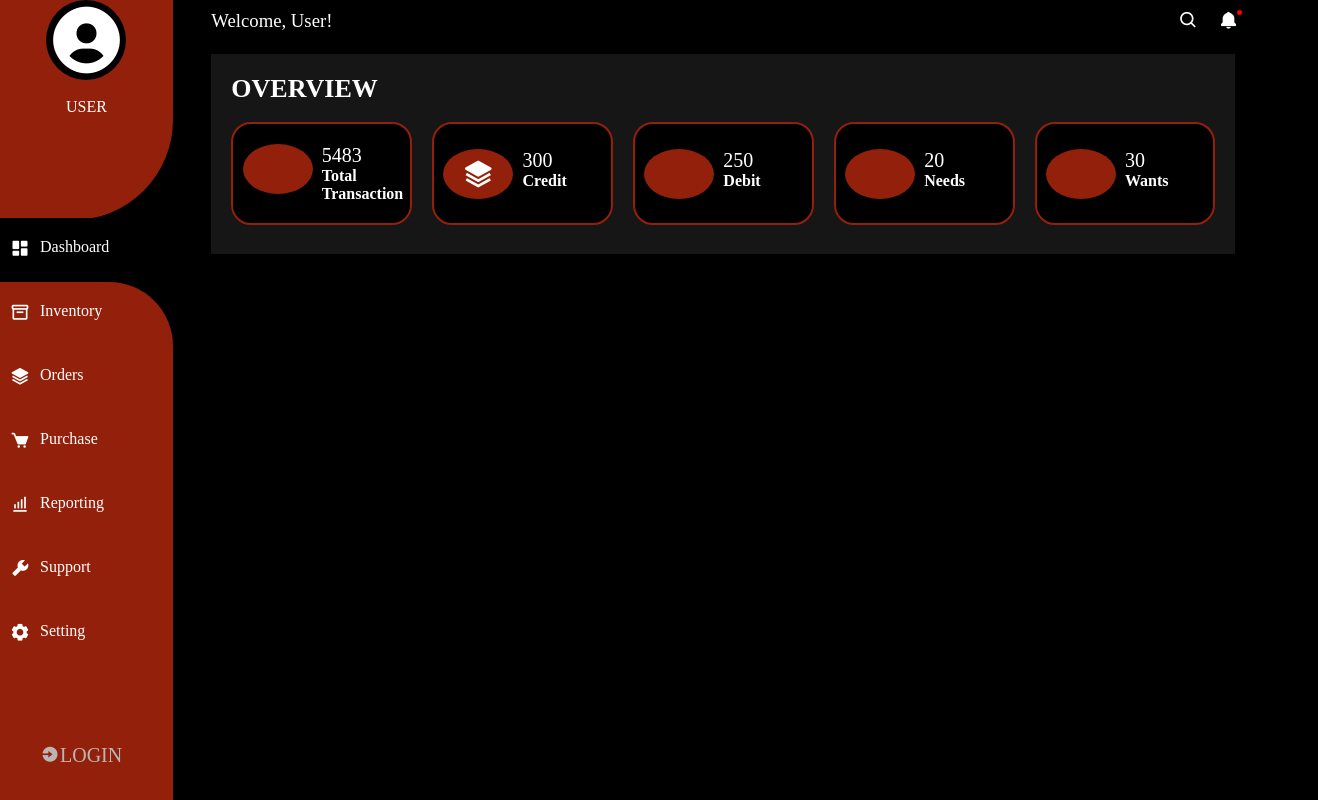
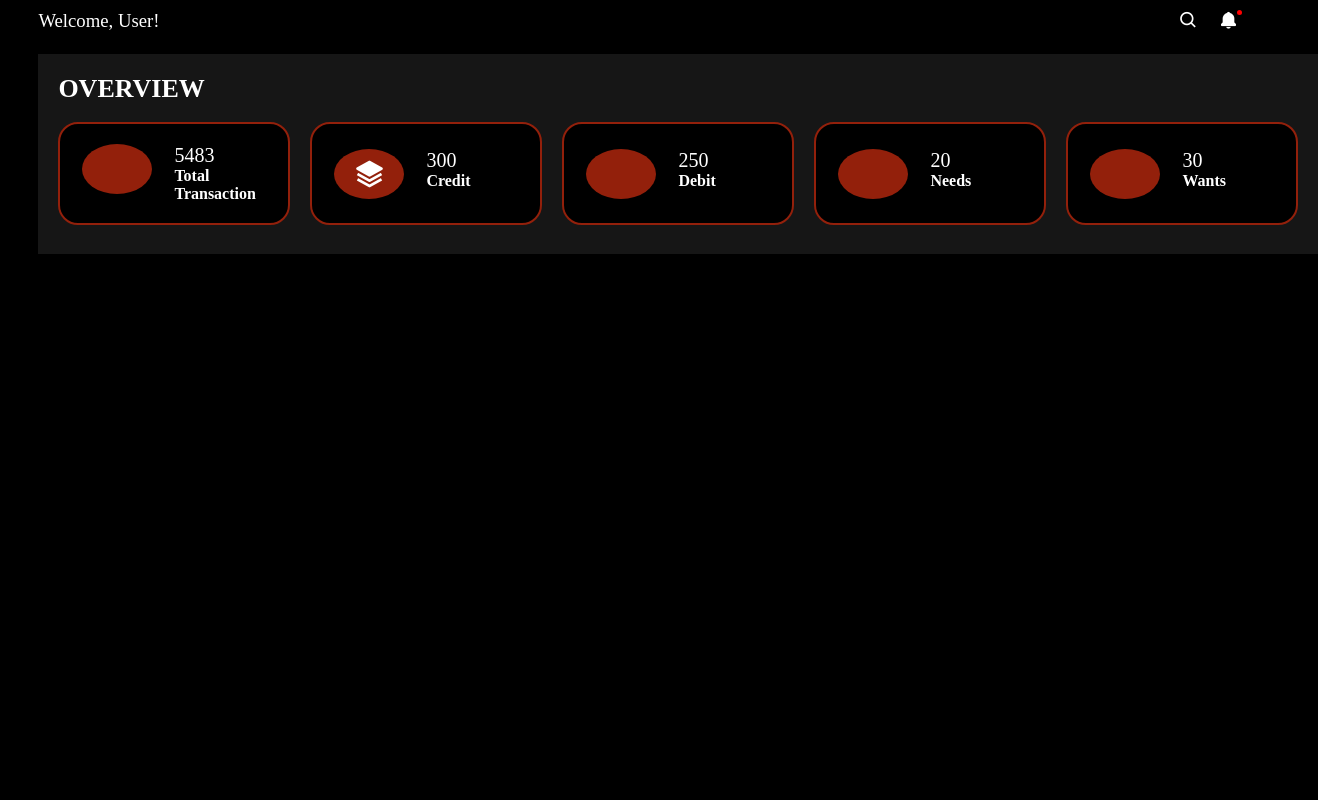
Before and after one commit to Lovethrech/personal-finance-manager, a Vue app: page / in a window 1280 px wide. Shown: the whole page, 1318 px wide, since content can reach past the window. Built offline with nearby package versions, Linux system fonts and the light colour scheme.

Commit message:
...working on the landing0-page-overview container.

```diff
--- a/src/components/landing-page/LandingPageOverviewMainCtn.vue
+++ b/src/components/landing-page/LandingPageOverviewMainCtn.vue
@@ -30,6 +30,8 @@ import LandingPageOverviewBoxMainCtn from './LandingPageOverviewBoxMainCtn.vue';
     font-weight:800;
 }
 @media screen and (max-width:1299px){
-
+    .landing-page-overview-main-ctn{
+        width:100%;
+    }
 }
 </style>
```
